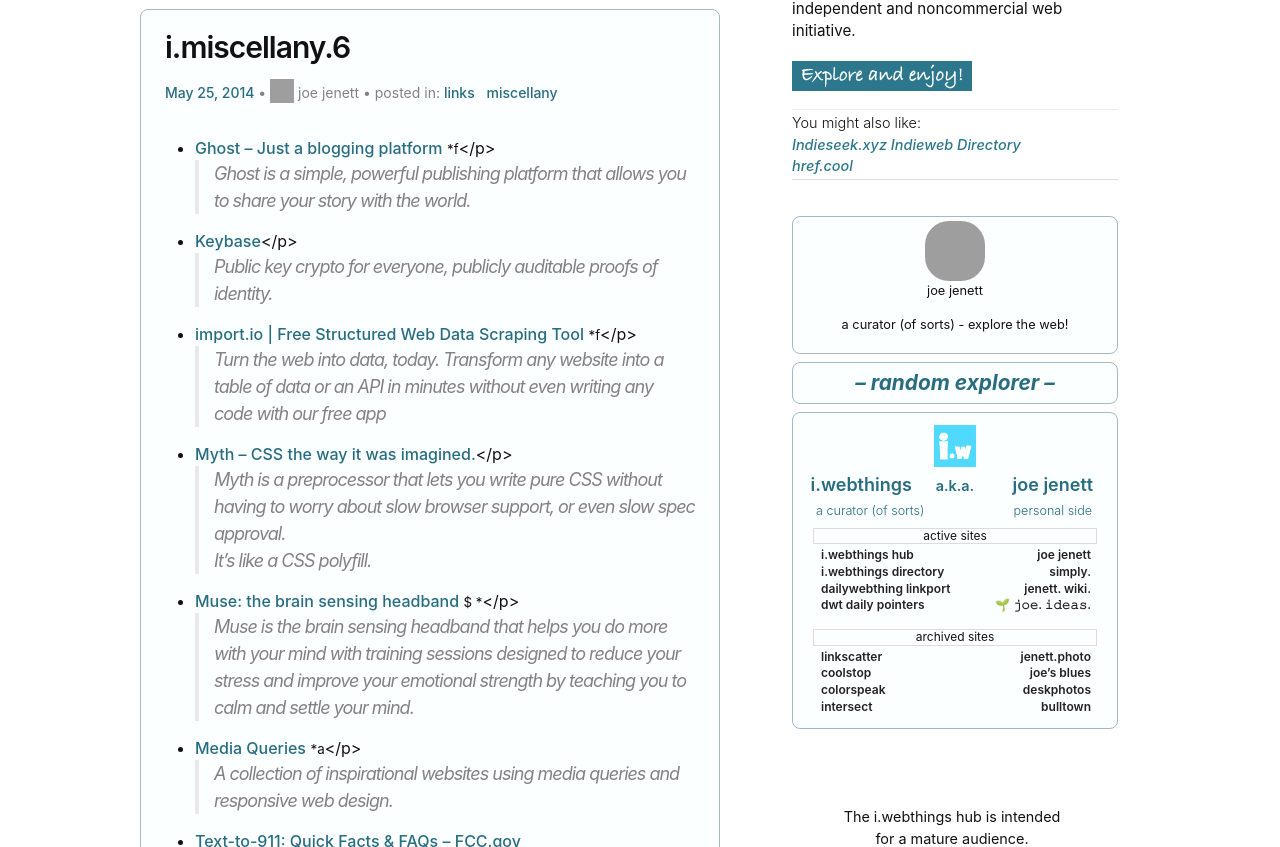
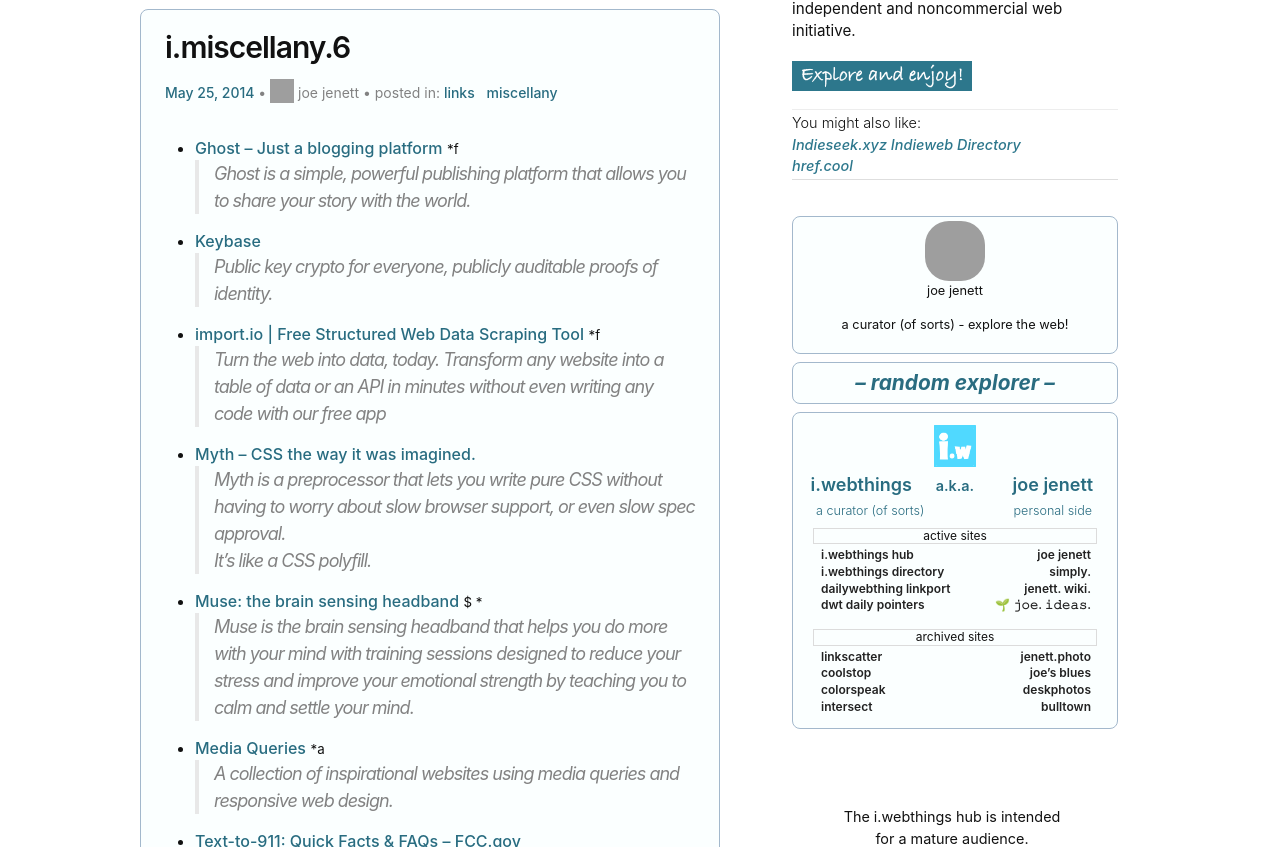
Before and after one commit to joejenett/i.webthings, a Jekyll site: the page built from _posts/2014-05-25-i_miscellany_6.md, in a window 1280 px wide. Shown: the part 264-1111 px from the top of the page. Built offline with Jekyll 4.4.1, drawn with Linux system fonts in a browser that asks for light colours; comment, search, counter and statistics services are not loaded; grey boxes are pictures that could not be loaded.

Commit message:
Update 2014-05-25-i_miscellany_6.md

```diff
--- a/_posts/2014-05-25-i_miscellany_6.md
+++ b/_posts/2014-05-25-i_miscellany_6.md
@@ -3,58 +3,6 @@ id: 66
 title: i.miscellany.6
 date: 2014-05-25T11:03:48-04:00
 author: joe jenett
-excerpt: |
-
-  <ul>
-  <li>
-  <a title="Ghost - Just a blogging platform" href="https://ghost.org/">Ghost - Just a blogging platform</a> <small>*f</small>
-  <blockquote><p>
-  Ghost is a simple, powerful publishing platform that allows you to share your story with the world.
-  </p></blockquote>
-  </li>
-  <li>
-  <a title="Keybase" href="https://keybase.io/">Keybase</a>
-  <blockquote><p>
-  Public key crypto for everyone, publicly auditable proofs of identity.
-  </p></blockquote>
-  </li>
-  <li>
-  <a title="import.io | Free Structured Web Data Scraping Tool" href="https://import.io/">import.io | Free Structured Web Data Scraping Tool</a> <small>*f</small>
-  <blockquote><p>
-  Turn the web into data, today. Transform any website into a table of data or an API in minutes without even writing any code with our free app
-  </p></blockquote>
-  </li>
-  <li>
-  <a title="Myth - CSS the way it was imagined." href="http://www.myth.io/">Myth - CSS the way it was imagined.</a>
-  <blockquote><p>
-  Myth is a preprocessor that lets you write pure CSS without having to worry about slow browser support, or even slow spec approval.
-  It's like a CSS polyfill.
-  </p></blockquote>
-  </li>
-  <li>
-  <a title="Muse: the brain sensing headband" href="http://www.choosemuse.com/">Muse: the brain sensing headband</a> <small>$ *</small>
-  <blockquote><p>
-  Muse is the brain sensing headband that helps you do more with your mind with training sessions designed to reduce your stress and improve your emotional strength by teaching you to calm and settle your mind.
-  </p></blockquote>
-  </li>
-  <li>
-  <a title="Media Queries" href="http://mediaqueri.es/">Media Queries</a>	<small>*a</small>
-  <blockquote><p>
-  A collection of inspirational websites using media queries and responsive web design.
-  </p></blockquote>
-  </li>
-  <li>
-  <a title="Text-to-911: Quick Facts &amp; FAQs - FCC.gov" href="http://www.fcc.gov/guides/text-911-quick-facts-faqs">Text-to-911: Quick Facts &amp; FAQs - FCC.gov</a>
-  </li>
-  </ul>
-  <div style="border-top:1px dashed #999;padding-top:6px;padding-left:24px;">
-  <small>
-  *a - Ads or affiliate links<br />
-  *f - Freemium<br />
-  $ - Commercial<br />
-  * - This is not an endorsement.<br />
-  </small>
-  </div>
 layout: post
 guid: https://iwebthings.com/i.webthings/2014/05/25/i-miscellany-6/
 permalink: /i_miscellany_6/
@@ -62,23 +10,23 @@ categories:
   - links
   - miscellany
 ---
-  * [Ghost &#8211; Just a blogging platform](https://ghost.org/ "Ghost - Just a blogging platform") <small>*f</small></p>
+  * [Ghost &#8211; Just a blogging platform](https://ghost.org/ "Ghost - Just a blogging platform") <small>*f</small>
     > Ghost is a simple, powerful publishing platform that allows you to share your story with the world.
 
-  * [Keybase](https://keybase.io/ "Keybase")</p>
+  * [Keybase](https://keybase.io/ "Keybase")
     > Public key crypto for everyone, publicly auditable proofs of identity.
 
-  * [import.io | Free Structured Web Data Scraping Tool](https://import.io/ "import.io | Free Structured Web Data Scraping Tool") <small>*f</small></p>
+  * [import.io | Free Structured Web Data Scraping Tool](https://import.io/ "import.io | Free Structured Web Data Scraping Tool") <small>*f</small>
     > Turn the web into data, today. Transform any website into a table of data or an API in minutes without even writing any code with our free app
 
-  * [Myth &#8211; CSS the way it was imagined.](http://www.myth.io/ "Myth - CSS the way it was imagined.")</p>
+  * [Myth &#8211; CSS the way it was imagined.](http://www.myth.io/ "Myth - CSS the way it was imagined.")
     > Myth is a preprocessor that lets you write pure CSS without having to worry about slow browser support, or even slow spec approval.
     > It&#8217;s like a CSS polyfill.
 
-  * [Muse: the brain sensing headband](http://www.choosemuse.com/ "Muse: the brain sensing headband") <small>$ *</small></p>
+  * [Muse: the brain sensing headband](http://www.choosemuse.com/ "Muse: the brain sensing headband") <small>$ *</small>
     > Muse is the brain sensing headband that helps you do more with your mind with training sessions designed to reduce your stress and improve your emotional strength by teaching you to calm and settle your mind.
 
-  * [Media Queries](http://mediaqueri.es/ "Media Queries") <small>*a</small></p>
+  * [Media Queries](http://mediaqueri.es/ "Media Queries") <small>*a</small>
     > A collection of inspirational websites using media queries and responsive web design.
 
   * [Text-to-911: Quick Facts & FAQs &#8211; FCC.gov](http://www.fcc.gov/guides/text-911-quick-facts-faqs "Text-to-911: Quick Facts & FAQs - FCC.gov")
```
